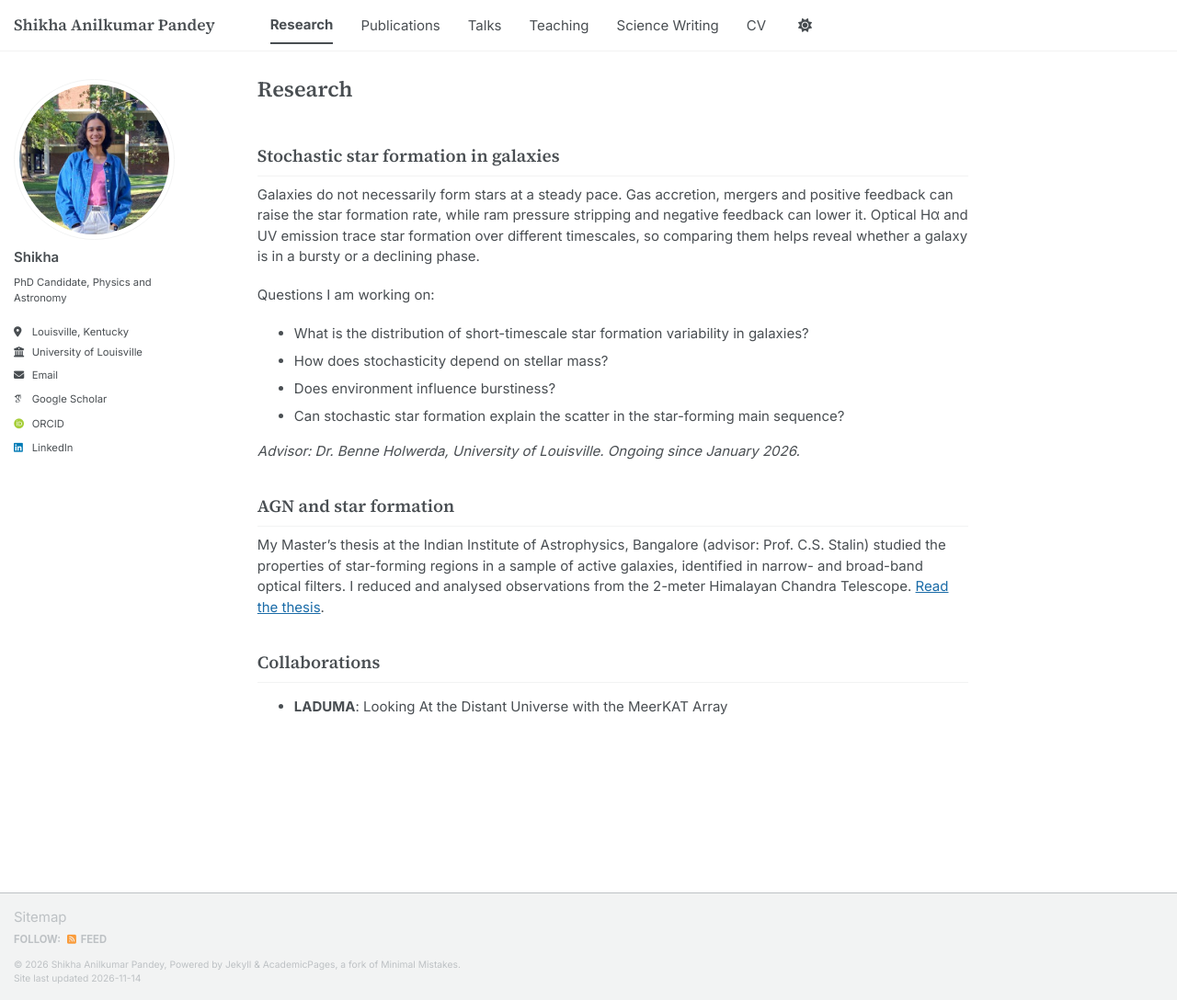
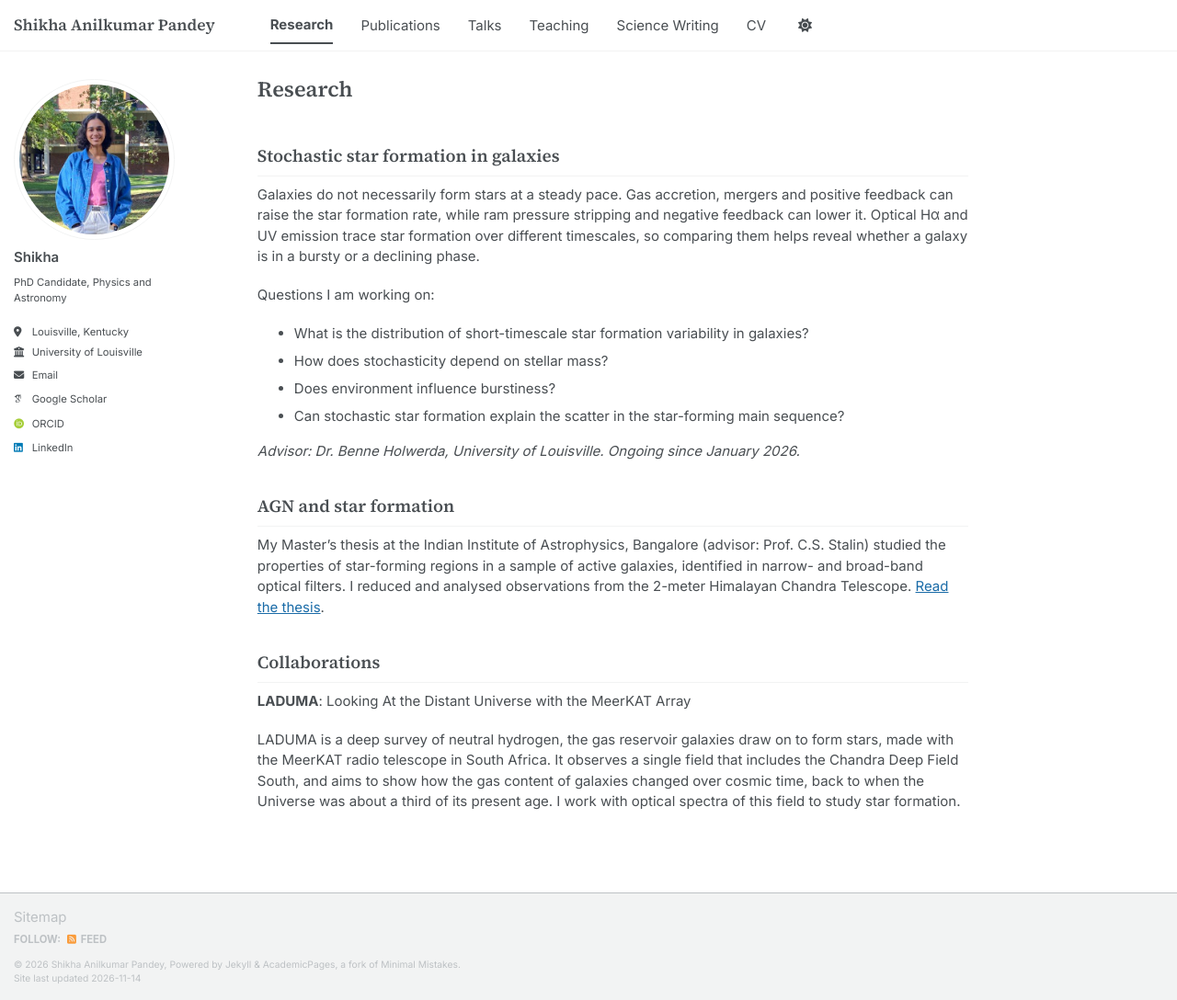
Before and after one commit to pshikha/pshikha.github.io, a Jekyll site: the page built from _pages/research.md, in a window 1280 px wide and 1088 px high. Shown: the whole window at 92% size. Built offline with Jekyll 4.4.1, drawn with Linux system fonts in a browser that asks for light colours; some web fonts are replaced; a script bundle is joined from its source files by our own code; library files that are not in the unit come from our copies.

Commit message:
Describe LADUMA in Collaborations; reword Science writing intro
Co-Authored-By: Claude Sonnet 5.5 <noreply@anthropic.com>

```diff
--- a/_pages/research.md
+++ b/_pages/research.md
@@ -24,4 +24,6 @@ My Master's thesis at the Indian Institute of Astrophysics, Bangalore (advisor:
 
 ## Collaborations
 
-* **LADUMA**: Looking At the Distant Universe with the MeerKAT Array
+**LADUMA**: Looking At the Distant Universe with the MeerKAT Array
+
+LADUMA is a deep survey of neutral hydrogen, the gas reservoir galaxies draw on to form stars, made with the MeerKAT radio telescope in South Africa. It observes a single field that includes the Chandra Deep Field South, and aims to show how the gas content of galaxies changed over cosmic time, back to when the Universe was about a third of its present age. I work with optical spectra of this field to study star formation.
```
Also changed, not shown: _pages/writing.md (+1 -1 lines).
